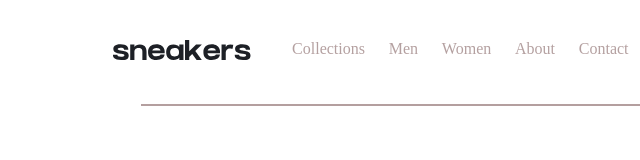
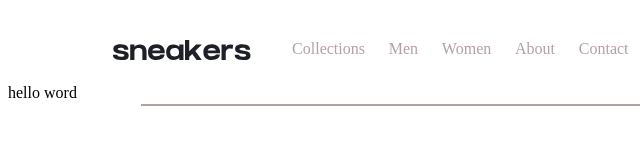
Before and after one commit to koutamMoulaye/integration_web.github.io, a plain HTML site: page index.html in a window 1280 px wide. Shown: the full height of the page, 0-640 px from the left. Drawn offline with Linux system fonts and the light colour scheme.

Commit message:
ajout d'un div dans le html

```diff
--- a/index.html
+++ b/index.html
@@ -30,7 +30,7 @@
 </nav>
 </div>
 
-
+  <div><p>hello word</p></div>
 
 
 
```
